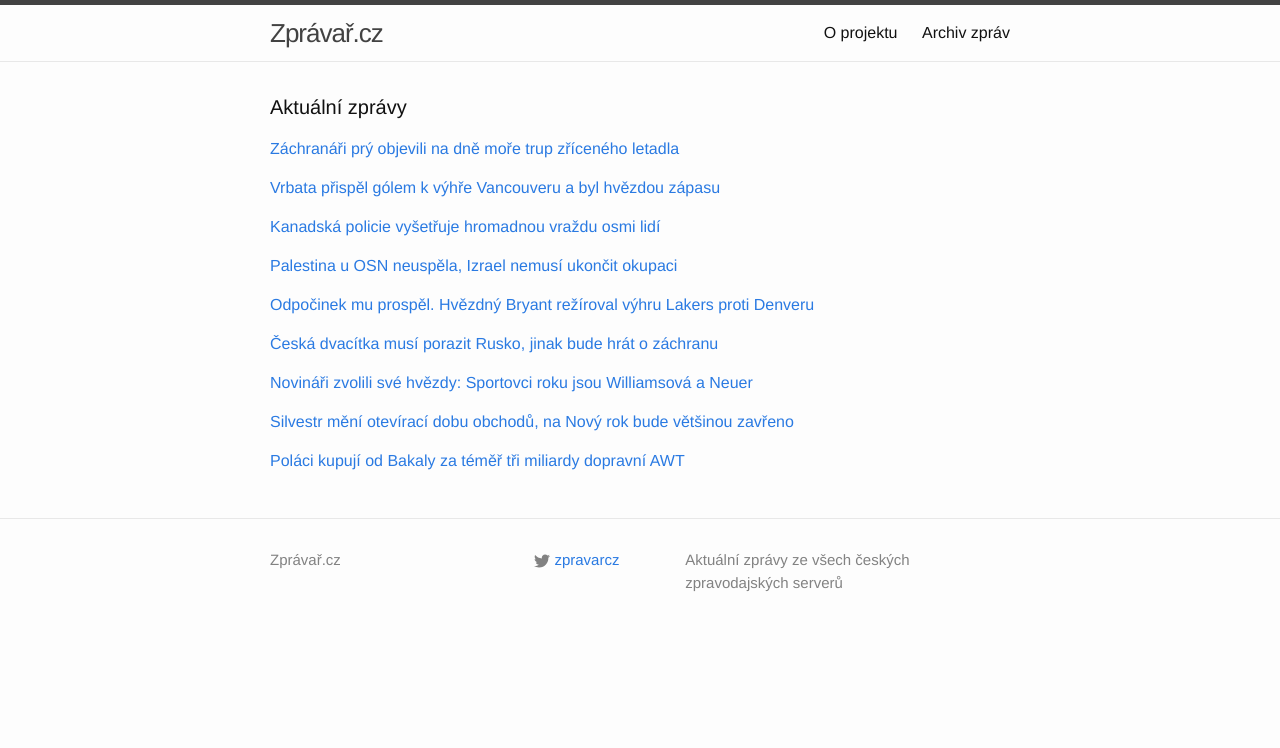
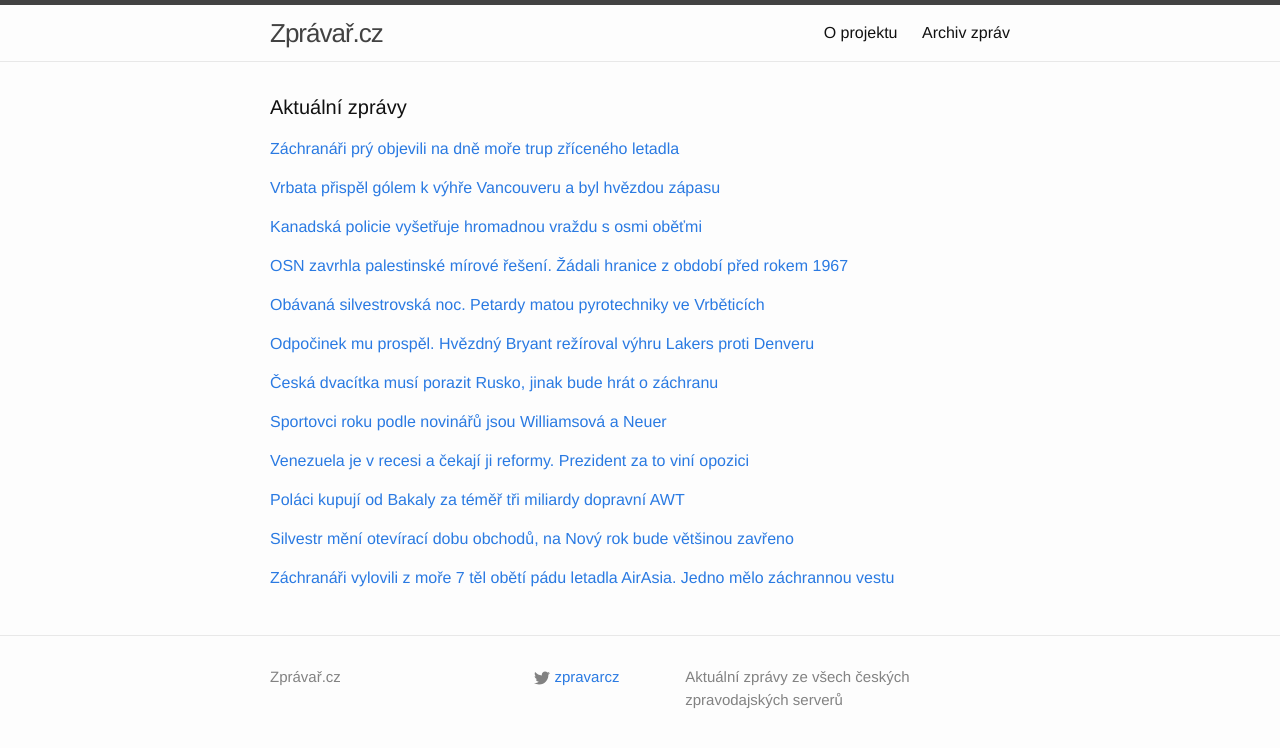
Before and after one commit to adliska/zpravar, a Jekyll site: the page built from index.html, in a window 1280 px wide. Shown: the top 748 px of the page. Built offline with Jekyll 4.4.1, drawn with Linux system fonts in a browser that asks for light colours.

Commit message:
zpravar news update

```diff
--- a/index.html
+++ b/index.html
@@ -30,58 +30,83 @@ layout: default
 <li><a href=http://hokej.idnes.cz/vrbata-golem-zpecetil-vyhru-vancouveru-f0m-/nhl.aspx?c=A141231_072002_nhl_Mkr>Vrbata gólem zpečetil výhru Vancouveru nad San Jose - hokej.idnes.cz</a></li>
 <li><a href=http://www.sportovninoviny.cz/zpravy/vrbata-prispel-k-vyhre-vancouveru-a-byl-vyhlasen-hvezdou-zapasu/1163748>Vrbata přispěl k výhře Vancouveru a byl vyhlášen hvězdou zápasu - www.sportovninoviny.cz</a></li>
 </ul>
-</div><p><a href="javascript:;" onclick="toggle_visibility('zpravy2')">Kanadská policie vyšetřuje hromadnou vraždu osmi lidí </a></p>
+</div><p><a href="javascript:;" onclick="toggle_visibility('zpravy2')">Kanadská policie vyšetřuje hromadnou vraždu s osmi oběťmi</a></p>
 <div id="zpravy2" style="display:none">
 <ul>
+<li><a href=http://zpravy.aktualne.cz/zahranici/kanadska-policie-vysetruje-hromadnou-vrazdu-s-osmi-obetmi/r~7795312490cc11e4a7d8002590604f2e/>Kanadská policie vyšetřuje hromadnou vraždu s osmi oběťmi - zpravy.aktualne.cz</a></li>
 <li><a href=http://www.lidovky.cz/kanadska-policie-vysetruje-hromadnou-vrazdu-s-osmi-obetmi-paa-/zpravy-svet.aspx?c=A141231_084756_ln_zahranici_sij>Kanadská policie vyšetřuje hromadnou vraždu osmi lidí  - www.lidovky.cz</a></li>
 <li><a href=http://echo24.cz/a/wtCgv>Kanadská policie vyšetřuje hromadnou vraždu s osmi oběťmi - echo24.cz</a></li>
 <li><a href=http://www.denik.cz/z_domova/v-kanade-vysetruji-hromadnou-vrazdu-s-osmi-obetmi-20141231.html>V Kanadě vyšetřují hromadnou vraždu s osmi oběťmi - www.denik.cz</a></li>
 <li><a href=http://zpravy.idnes.cz/masova-vrazda-v-kanade-062-/zahranicni.aspx?c=A141231_075253_zahranicni_jj>Vrah v Kanadě zabil osm lidí i sám sebe, mezi oběťmi jsou dvě děti - zpravy.idnes.cz</a></li>
 <li><a href=http://www.ceskenoviny.cz/zpravy/zpravy/kanadska-policie-vysetruje-hromadnou-vrazdu-s-osmi-obetmi/1163729>Kanadská policie vyšetřuje hromadnou vraždu s osmi oběťmi - www.ceskenoviny.cz</a></li>
 </ul>
-</div><p><a href="javascript:;" onclick="toggle_visibility('zpravy3')">Palestina u OSN neuspěla, Izrael nemusí ukončit okupaci</a></p>
+</div><p><a href="javascript:;" onclick="toggle_visibility('zpravy3')">OSN zavrhla palestinské mírové řešení. Žádali hranice z období před rokem 1967</a></p>
 <div id="zpravy3" style="display:none">
 <ul>
+<li><a href=http://zahranicni.ihned.cz/blizky-vychod/c1-63318000-osn-zavrhla-palestinske-mirove-reseni-zadali-hranice-z-obdobi-pred-rokem-1967>OSN zavrhla palestinské mírové řešení. Žádali hranice z období před rokem 1967 - zahranicni.ihned.cz</a></li>
 <li><a href=http://zpravy.e15.cz/zahranicni/politika/palestina-u-osn-neuspela-izrael-nemusi-ukoncit-okupaci-1149378>Palestina u OSN neuspěla, Izrael nemusí ukončit okupaci - zpravy.e15.cz</a></li>
 <li><a href=http://www.novinky.cz/zahranicni/amerika/357529-palestinci-s-rezoluci-o-ukonceni-okupace-v-rade-bezpecnosti-nepochodili.html>Palestinci s rezolucí o ukončení okupace v radě bezpečnosti nepochodili - www.novinky.cz</a></li>
 <li><a href=http://zahranicni.ihned.cz/blizky-vychod/c1-63318000-osn-zavrhla-palestinske-mirove-reseni-zadali-hranice-z-pred-roku-1967>OSN zavrhla palestinské mírové řešení. Žádali hranice z před roku 1967 - zahranicni.ihned.cz</a></li>
 <li><a href=http://www.ceskenoviny.cz/zpravy/zpravy/rb-osn-odmitla-palestinsky-navrh-rezoluce-o-okupovanych-uzemich/1163728>RB OSN odmítla palestinský návrh rezoluce o okupovaných územích - www.ceskenoviny.cz</a></li>
 </ul>
-</div><p><a href="javascript:;" onclick="toggle_visibility('zpravy4')">Odpočinek mu prospěl. Hvězdný Bryant režíroval výhru Lakers proti Denveru</a></p>
+</div><p><a href="javascript:;" onclick="toggle_visibility('zpravy4')">Obávaná silvestrovská noc. Petardy matou pyrotechniky ve Vrběticích </a></p>
 <div id="zpravy4" style="display:none">
+<ul>
+<li><a href=http://www.lidovky.cz/pyrotechnici-ve-vrbeticich-cekaji-kvuli-silvestru-narocnejsi-noc-1c5-/zpravy-domov.aspx?c=A141231_100000_ln_domov_sho>Obávaná silvestrovská noc. Petardy matou pyrotechniky ve Vrběticích  - www.lidovky.cz</a></li>
+<li><a href=http://www.denik.cz/z_domova/pyrotechnici-ve-vrbeticich-ocekavaji-kvuli-silvestru-narocnejsi-noc-20141231.html>Pyrotechnici ve Vrběticích očekávají komplikace kvůli Silvestru - www.denik.cz</a></li>
+<li><a href=http://zpravy.aktualne.cz/regiony/zlinsky/pyrotechnici-ve-vrbeticich-cekaji-kvuli-silvestru-narocnejsi/r~a5d7299c90c811e49e4b0025900fea04/>Silvestr děsí Vrbětice, pyrotechnici čekají těžkou noc - zpravy.aktualne.cz</a></li>
+<li><a href=http://www.ceskenoviny.cz/zpravy/zpravy/pyrotechnici-ve-vrbeticich-cekaji-kvuli-silvestru-narocnejsi-noc/1163794>Pyrotechnici ve Vrběticích čekají kvůli Silvestru náročnější noc - www.ceskenoviny.cz</a></li>
+</ul>
+</div><p><a href="javascript:;" onclick="toggle_visibility('zpravy5')">Odpočinek mu prospěl. Hvězdný Bryant režíroval výhru Lakers proti Denveru</a></p>
+<div id="zpravy5" style="display:none">
 <ul>
 <li><a href=http://www.denik.cz/ostatni_sport/odpocinek-mu-prospel-hvezdny-bryant-reziroval-vyhru-lakers-proti-denveru-2014123.html>Odpočinek mu prospěl. Hvězdný Bryant režíroval výhru Lakers proti Denveru - www.denik.cz</a></li>
 <li><a href=http://www.sportovninoviny.cz/zpravy/odpocinuty-bryant-skvelym-vykonem-dovedl-lakers-k-vyhre/1163770>Odpočinutý Bryant skvělým výkonem dovedl Lakers k výhře - www.sportovninoviny.cz</a></li>
 <li><a href=http://sport.aktualne.cz/jednadvacaty-triple-double-bryant-dovedl-lakers-k-vyhre/r~babb72cc90c411e4ba57002590604f2e/>Jednadvacátý triple double. Bryant dovedl Lakers k výhře - sport.aktualne.cz</a></li>
 <li><a href=http://sport.idnes.cz/nba-basketbal-souhrn-vysledku-dkv-/basket.aspx?c=A141231_084022_sport-basket_ten>Bryant si odpočinul a vedl Lakers k výhře, James jde v jeho stopách - sport.idnes.cz</a></li>
 </ul>
-</div><p><a href="javascript:;" onclick="toggle_visibility('zpravy5')">Česká dvacítka musí porazit Rusko, jinak bude hrát o záchranu</a></p>
-<div id="zpravy5" style="display:none">
+</div><p><a href="javascript:;" onclick="toggle_visibility('zpravy6')">Česká dvacítka musí porazit Rusko, jinak bude hrát o záchranu</a></p>
+<div id="zpravy6" style="display:none">
 <ul>
 <li><a href=http://www.tyden.cz/rubriky/sport/hokej/reprezentace/ceska-dvacitka-musi-porazit-rusko-jinak-bude-hrat-o-zachranu_328720.html>Česká dvacítka musí porazit Rusko, jinak bude hrát o záchranu - www.tyden.cz</a></li>
 <li><a href=http://www.denik.cz/hokej/ceska-dvacitka-musi-porazit-rusko-jinak-bude-hrat-o-zachranu-20141231.html>Česká dvacítka musí porazit Rusko, jinak bude hrát o záchranu - www.denik.cz</a></li>
 <li><a href=http://hokej.idnes.cz/mistrovstvi-sveta-hokejistu-do-20-let-v-kanade-dansko-svycarsko-pvw-/reprezentace.aspx?c=A141231_073335_reprezentace_ten>Švýcaři jim nepomohli, čeští junioři musí k postupu vyhrát nad Ruskem - hokej.idnes.cz</a></li>
 <li><a href=http://www.sportovninoviny.cz/zpravy/ceska-dvacitka-musi-porazit-rusko-jinak-bude-hrat-o-zachranu/1163731>Česká dvacítka musí porazit Rusko, jinak bude hrát o záchranu - www.sportovninoviny.cz</a></li>
 </ul>
-</div><p><a href="javascript:;" onclick="toggle_visibility('zpravy6')">Novináři zvolili své hvězdy: Sportovci roku jsou Williamsová a Neuer</a></p>
-<div id="zpravy6" style="display:none">
+</div><p><a href="javascript:;" onclick="toggle_visibility('zpravy7')">Sportovci roku podle novinářů jsou Williamsová a Neuer</a></p>
+<div id="zpravy7" style="display:none">
 <ul>
+<li><a href=http://sport.aktualne.cz/sportovci-roku-podle-novinaru-jsou-williamsova-a-neuer/r~cb8b46a890ca11e490f70025900fea04/>Sportovci roku podle novinářů jsou Williamsová a Neuer - sport.aktualne.cz</a></li>
 <li><a href=http://www.denik.cz/ostatni_sport/novinari-zvolili-sve-hvezdy-sportovci-roku-jsou-williamsova-a-neuer-20141231.html>Novináři zvolili své hvězdy: Sportovci roku jsou Williamsová a Neuer - www.denik.cz</a></li>
 <li><a href=http://sport.idnes.cz/sportovci-roku-podle-svetovych-novinaru-jsou-williamsova-a-neuer-1d0-/tenis.aspx?c=A141231_083102_tenis_ten>Sportovci roku podle světových novinářů jsou Williamsová a Neuer - sport.idnes.cz</a></li>
 <li><a href=http://www.sportovninoviny.cz/zpravy/sportovci-roku-podle-novinaru-jsou-williamsova-a-neuer/1163740>Sportovci roku podle novinářů jsou Williamsová a Neuer - www.sportovninoviny.cz</a></li>
 </ul>
-</div><p><a href="javascript:;" onclick="toggle_visibility('zpravy7')">Silvestr mění otevírací dobu obchodů, na Nový rok bude většinou zavřeno</a></p>
-<div id="zpravy7" style="display:none">
+</div><p><a href="javascript:;" onclick="toggle_visibility('zpravy8')">Venezuela je v recesi a čekají ji reformy. Prezident za to viní opozici</a></p>
+<div id="zpravy8" style="display:none">
+<ul>
+<li><a href=http://zahranicni.ihned.cz/amerika-usa/c1-63318010-venezuela-je-v-recesi-a-cekaji-ji-reformy-prezident-za-to-vini-opozici>Venezuela je v recesi a čekají ji reformy. Prezident za to viní opozici - zahranicni.ihned.cz</a></li>
+<li><a href=http://zahranicni.ihned.cz/amerika-usa/c1-63318010-venezuela-je-v-recesi-a-cekaji-ji-reformy-prezident-vini-opozici-a-naopak>Venezuela je v recesi a čekají ji reformy. Prezident viní opozici a naopak - zahranicni.ihned.cz</a></li>
+<li><a href=http://www.financninoviny.cz/zpravodajstvi/zpravy/venezuela-potvrdila-recesi-prezident-slibil-reformy/1163775>Venezuela potvrdila recesi, prezident slíbil reformy - www.financninoviny.cz</a></li>
+</ul>
+</div><p><a href="javascript:;" onclick="toggle_visibility('zpravy9')">Poláci kupují od Bakaly za téměř tři miliardy dopravní AWT</a></p>
+<div id="zpravy9" style="display:none">
+<ul>
+<li><a href=http://www.tyden.cz/rubriky/byznys/cesko/polaci-kupuji-od-bakaly-za-temer-tri-miliardy-dopravni-awt_328719.html>Poláci kupují od Bakaly za téměř tři miliardy dopravní AWT - www.tyden.cz</a></li>
+<li><a href=http://zpravy.e15.cz/byznys/doprava-a-logistika/pkp-cargo-ziska-bakalovu-dopravni-firmu-awt-ta-tri-miliardy-1149382>PKP Cargo získá Bakalovu dopravní firmu AWT, ta tři miliardy - zpravy.e15.cz</a></li>
+<li><a href=http://www.financninoviny.cz/zpravodajstvi/zpravy/hn-polska-pkp-cargo-kupuje-za-103-2-milionu-eur-dopravni-awt/1163743>HN: Polská PKP Cargo kupuje za 103,2 milionu eur dopravní AWT - www.financninoviny.cz</a></li>
+</ul>
+</div><p><a href="javascript:;" onclick="toggle_visibility('zpravy10')">Silvestr mění otevírací dobu obchodů, na Nový rok bude většinou zavřeno</a></p>
+<div id="zpravy10" style="display:none">
 <ul>
 <li><a href=http://www.rozhlas.cz/_zprava/silvestr-meni-oteviraci-dobu-obchodu-na-novy-rok-bude-vetsinou-zavreno--1438130>Silvestr mění otevírací dobu obchodů, na Nový rok bude většinou zavřeno - www.rozhlas.cz</a></li>
 <li><a href=http://zpravy.aktualne.cz/ekonomika/ceska-ekonomika/obchody-zavrou-na-silvestra-driv-na-novy-rok-budou-zavrene/r~21d6b1b890b811e4833a0025900fea04/>Obchody zavřou na Silvestra dřív, na Nový rok budou zavřené - zpravy.aktualne.cz</a></li>
 <li><a href=http://www.financninoviny.cz/zpravodajstvi/zpravy/obchody-dnes-zavrou-driv-na-novy-rok-zustanou-zavrene/1163739>Obchody dnes zavřou dřív, na Nový rok zůstanou zavřené - www.financninoviny.cz</a></li>
 </ul>
-</div><p><a href="javascript:;" onclick="toggle_visibility('zpravy8')">Poláci kupují od Bakaly za téměř tři miliardy dopravní AWT</a></p>
-<div id="zpravy8" style="display:none">
+</div><p><a href="javascript:;" onclick="toggle_visibility('zpravy11')">Záchranáři vylovili z moře 7 těl obětí pádu letadla AirAsia. Jedno mělo záchrannou vestu</a></p>
+<div id="zpravy11" style="display:none">
 <ul>
-<li><a href=http://www.tyden.cz/rubriky/byznys/cesko/polaci-kupuji-od-bakaly-za-temer-tri-miliardy-dopravni-awt_328719.html>Poláci kupují od Bakaly za téměř tři miliardy dopravní AWT - www.tyden.cz</a></li>
-<li><a href=http://zpravy.e15.cz/byznys/doprava-a-logistika/pkp-cargo-ziska-bakalovu-dopravni-firmu-awt-ta-tri-miliardy-1149382>PKP Cargo získá Bakalovu dopravní firmu AWT, ta tři miliardy - zpravy.e15.cz</a></li>
-<li><a href=http://www.financninoviny.cz/zpravodajstvi/zpravy/hn-polska-pkp-cargo-kupuje-za-103-2-milionu-eur-dopravni-awt/1163743>HN: Polská PKP Cargo kupuje za 103,2 milionu eur dopravní AWT - www.financninoviny.cz</a></li>
+<li><a href=http://www.rozhlas.cz/_zprava/zachranari-vylovili-z-more-7-tel-obeti-padu-letadla-airasia-jedno-melo-zachrannou-vestu--1438105>Záchranáři vylovili z moře 7 těl obětí pádu letadla AirAsia. Jedno mělo záchrannou vestu - www.rozhlas.cz</a></li>
+<li><a href=http://www.rozhlas.cz/_zprava/zachranari-vylovili-z-more-6-tel-obeti-padu-letadla-airasia-jedno-melo-zachrannou-vestu--1438105>Záchranáři vylovili z moře 6 těl obětí pádu letadla AirAsia. Jedno mělo záchrannou vestu - www.rozhlas.cz</a></li>
+<li><a href=http://www.rozhlas.cz/_zprava/indonesti-zachranari-zatim-vylovili-z-more-sest-tel-obeti-padu-letadla-airasia--1438105>Indonéští záchranáři zatím vylovili z moře šest těl obětí pádu letadla AirAsia - www.rozhlas.cz</a></li>
 </ul>
 </div></div>
```
